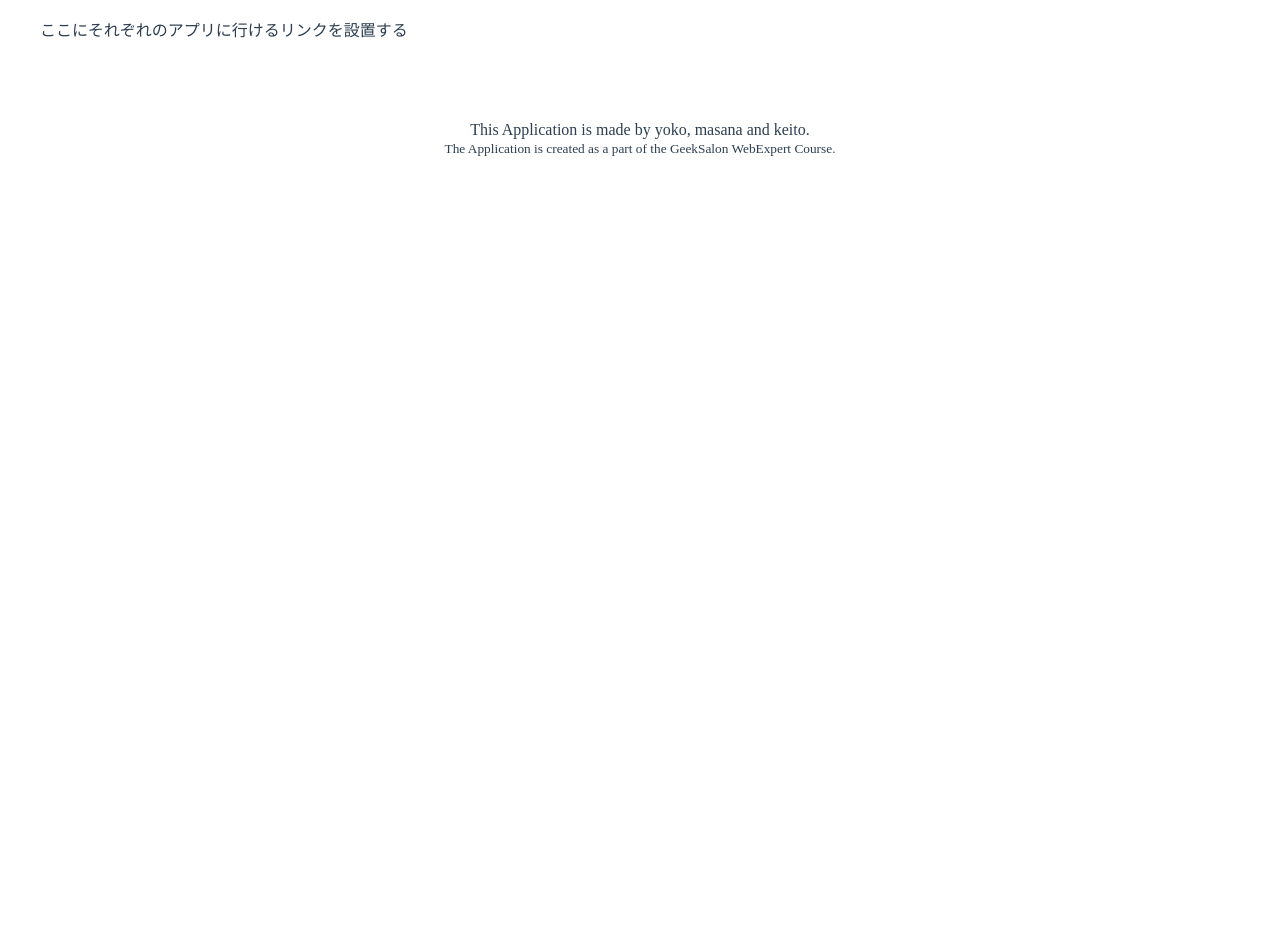
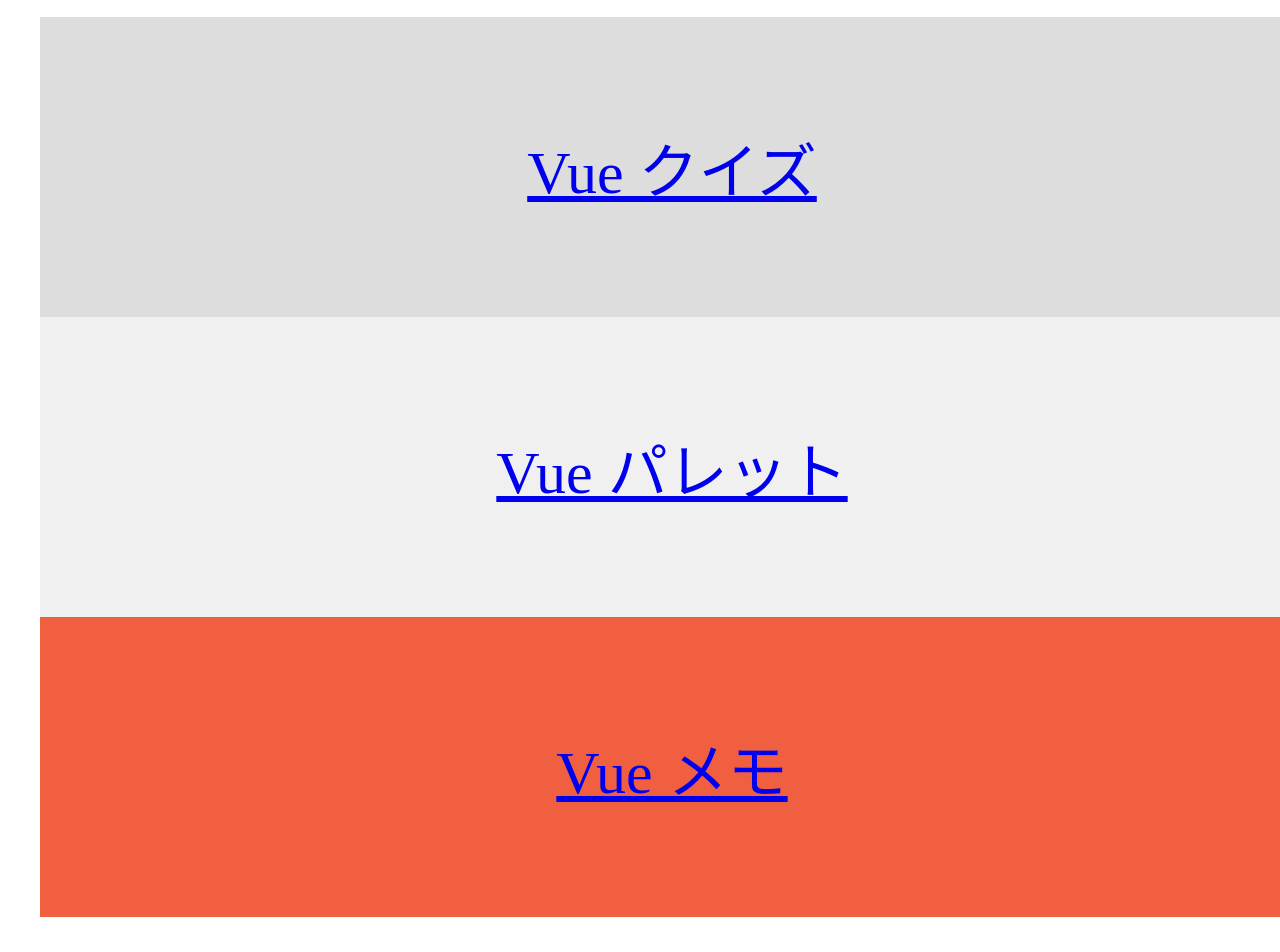
Before and after one commit to webex16-team-2/demo-team-app, a Vue app: page / in a window 1280 px wide. Shown: the part 160-1112 px from the top of the page. Before the commit the page ends 800 px from the top, so only its background shows below. Built offline with nearby package versions, Linux system fonts and the light colour scheme.

Commit message:
homeを作りました

```diff
--- a/src/views/HomeView.vue
+++ b/src/views/HomeView.vue
@@ -1,4 +1,59 @@
 <template>
   <h1>Home</h1>
-  <div>ここにそれぞれのアプリに行けるリンクを設置する</div>
+  <div class="firstblock">
+    <router-link
+        to="/quiz"
+        class="vuelink"
+        exact-active-class="vuelink--exact-active"
+        >Vue クイズ</router-link
+      >
+      </div>
+  <div class="secondblock">
+      <router-link
+        to="/palette"
+        class="vuelink"
+        exact-active-class="vuelink--exact-active"
+        >Vue パレット</router-link
+      >
+      </div>
+  <div class="thirdblock">
+      <router-link
+        to="/memo"
+        class="navigation__link"
+        exact-active-class="navigation__link--exact-active"
+        >Vue メモ</router-link
+      ></div>
 </template>
+
+<style scoped>
+.firstblock{
+  height: 300px;
+  background-color: #ddd;
+  font-size: 60px;
+  font-family: serif;
+  display: flex;
+  justify-content: center;
+  align-items: center;
+}
+.secondblock {
+  height: 300px;
+  background-color: #f0f0f0;
+  font-size: 60px;
+  font-family: serif;
+  display: flex;
+  justify-content: center;
+  align-items: center;
+
+}
+
+.thirdblock {
+  height: 300px;
+  background-color: #f05f40;
+  font-size: 60px;
+  font-family: serif;
+  display: flex;
+  justify-content: center;
+  align-items: center;
+
+}
+</style>
```
